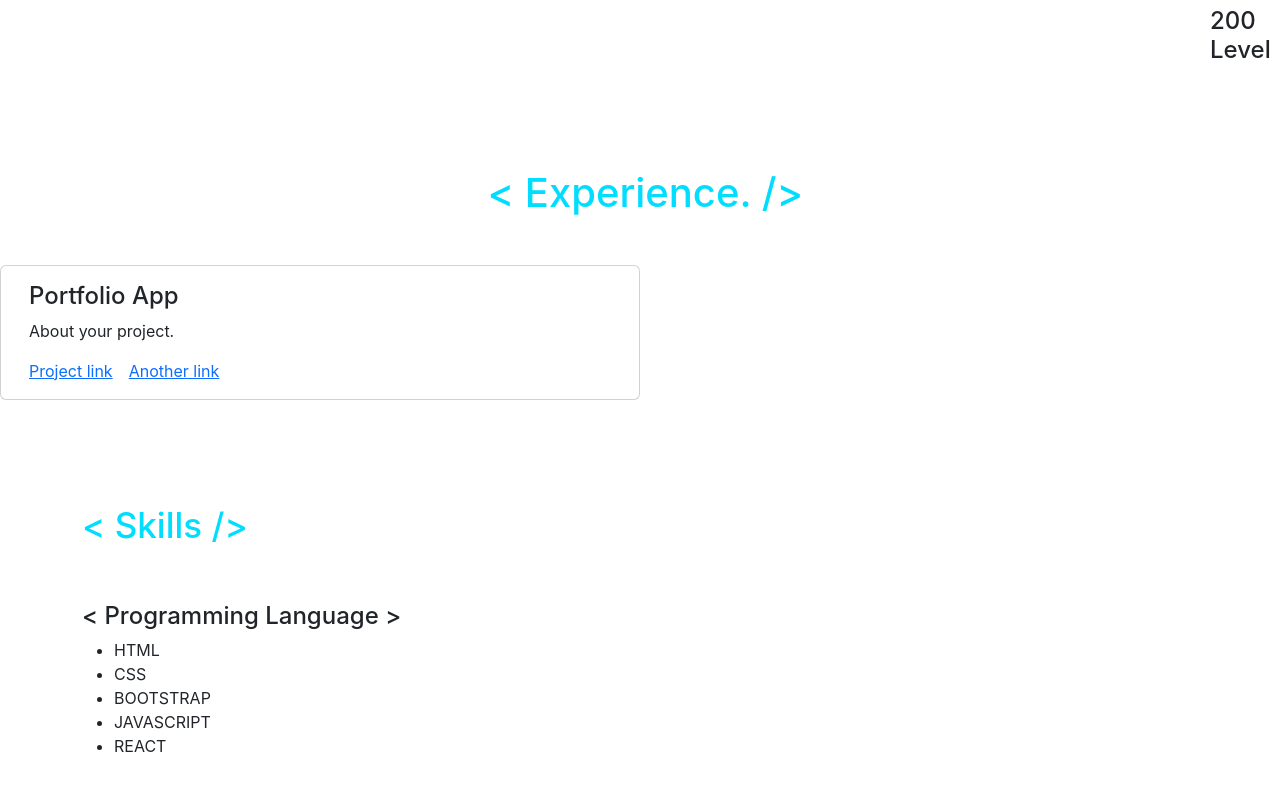
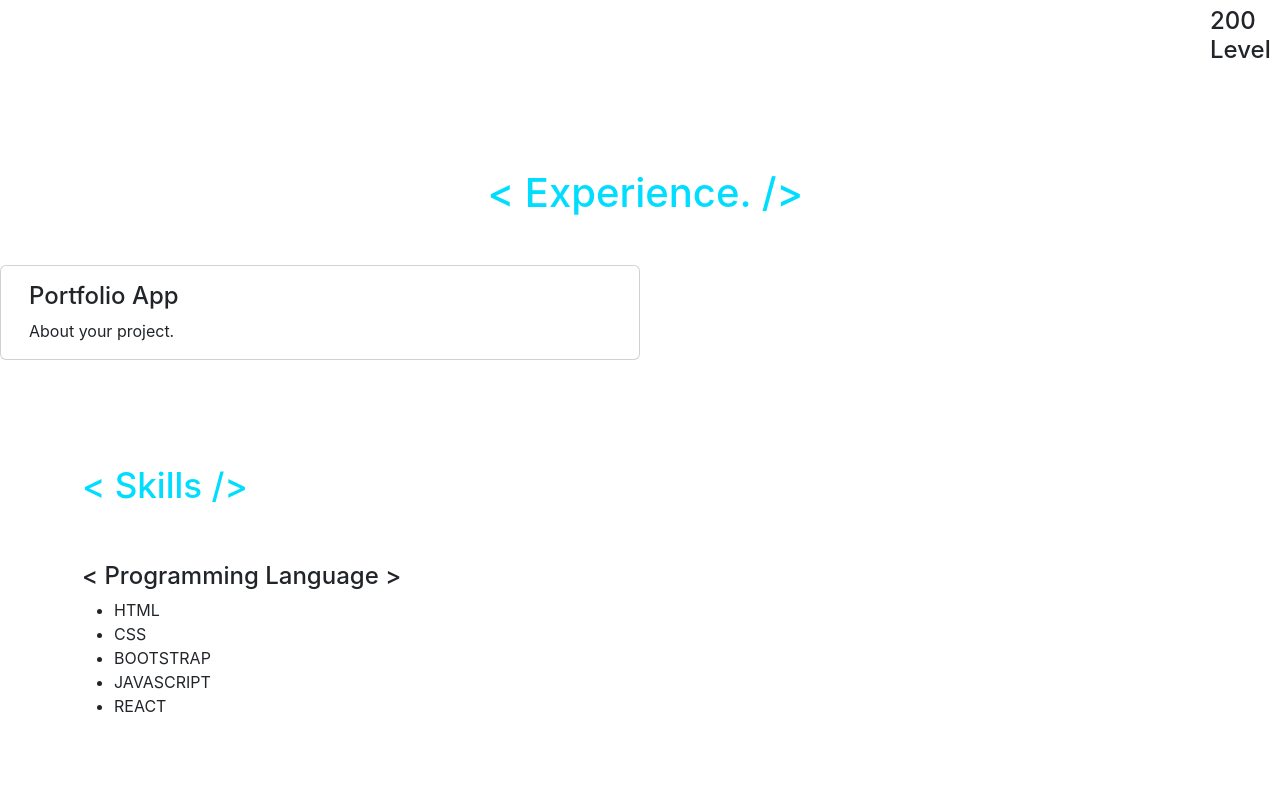
Before and after one commit to DOTMAN1995/portfolioapp, a React (Create React App) app: page / in a window 1280 px wide. Shown: the part 1270-2060 px from the top of the page. Built offline with nearby package versions, Linux system fonts and the light colour scheme.

Commit message:
experience

```diff
--- a/src/Components/Experience.jsx
+++ b/src/Components/Experience.jsx
@@ -12,8 +12,8 @@ const Experience = () => {
           <div class="card-body">
             <h4 class="card-title">Portfolio App</h4>
             <p class="card-text">About your project.</p>
-            <a href="#" class="card-link">Project link</a>
-            <a href="#" class="card-link">Another link</a>
+            {/* <a href="#" class="card-link">Project link</a> */}
+            {/* <a href="#" class="card-link">Another link</a> */}
           </div>
         </div>
 
```
